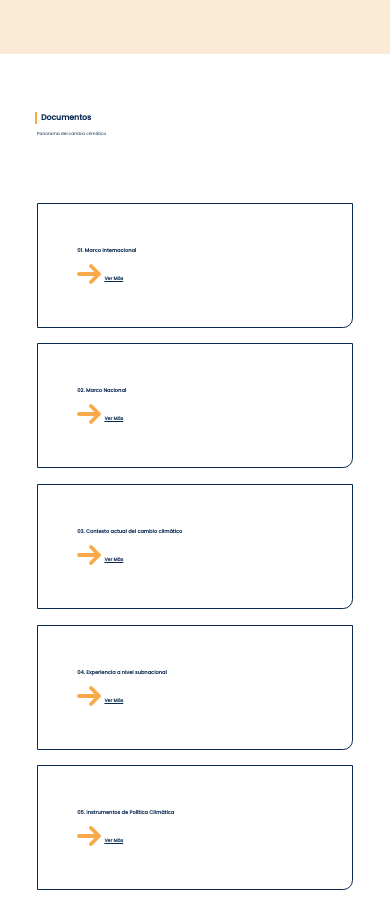
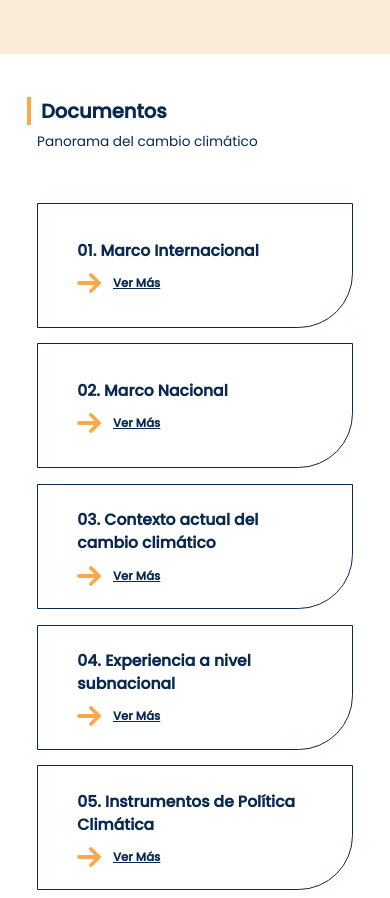
Before and after one commit to criaturaimaginaria/polea, a Next.js app: page / in a window 390 px wide. Shown: the part 1090-1988 px from the top of the page. Built offline with nearby package versions, Linux system fonts and the light colour scheme.

Commit message:
document finished desktop and mobile with popUp

```diff
--- a/src/components/Proposals/proposals.module.css
+++ b/src/components/Proposals/proposals.module.css
@@ -198,4 +198,99 @@
   }
 
 
+
+  .docElement p{
+    margin-left: min(1vw, 1em);
+    font-size: min(5vw, 5em);
+  }
+
+  .docElement p::before{
+    margin-left: min(-0.7vw, -0.7em);
+    width: min(1vw, 1em);
+    height: min(7vw, 7em);
+  }
+
+  .docElement span{
+    font-size: min(3.5vw, 3.5em);
+    font-weight: 400;
+  }
+
+
+
+
+
+  .element {
+    display: flex;
+    align-items: center;
+    justify-content: center;
+    flex-direction: column;
+    border-bottom-right-radius:min(14vw, 14em);
+    margin:min(2vw, 2em);
+  }
+
+  .elementChild{
+      width: 75%;
+  }
+
+  .element p {
+
+    font-size: min(4vw, 4em);
+    margin-bottom: min(1.3vw, 1.3em);
+  }
+
+  .elementChild img{
+    margin-right: min(3vw, 3em);
+    transform: translateY(30%);
+  }
+
+  .moreButton {
+    font-size: min(3vw, 3em);
+  }
+
+
+
+  .popUpCard{
+   border-bottom-right-radius:min(5vw, 5em);
+  }
+
+
+  .closeButton {
+    margin-top:min(1.2vw, 1.2em);
+    width: min(5vw, 5em);
+    height: min(5vw, 5em);
+  }
+
+
+  .linkscontainer{
+    width: 100%;
+    margin: min(2vw, 2em);
+  }
+
+  .linkscontainer p{
+    font-size: min(5vw, 5em);
+    margin-left: min(0.7vw, 0.7em);
+    margin-bottom: min(2vw, 2em);
+  }
+
+  .linkscontainer::before{
+    margin-left: min(-0.3vw, -0.3em);
+    width: min(0.8vw, 0.8em);
+    height: min(7vw, 7em);
+  }
+
+
+
+
+
+  .linksImg{
+    width: min(4.5vw, 4.5em);
+    height: min(4.5vw, 4.5em);
+    margin-right: min(0.8vw, 0.8em);
+  }
+
+  .popUpLinks a{
+    font-size: min(3.2vw, 3.2em);
+    margin-bottom:min(4vw, 4em);
+  }
+
 }
```
